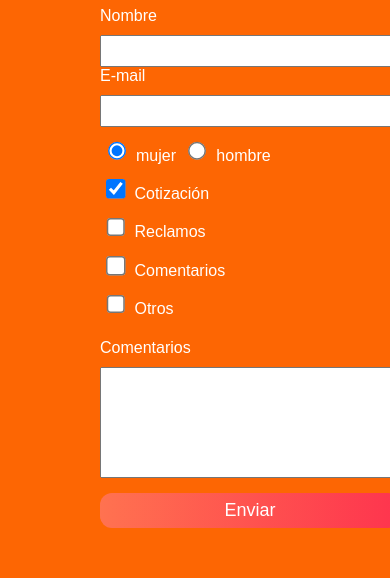
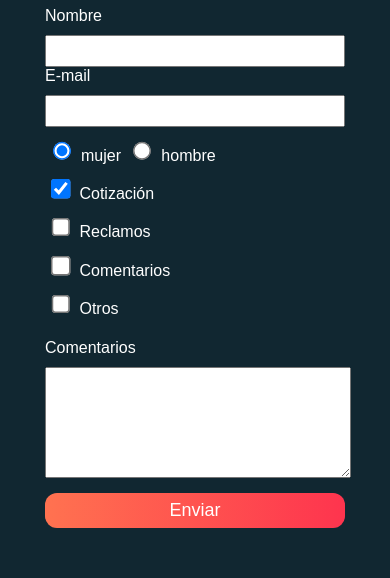
Before and after one commit to jhonrt/camioneta, a plain HTML site: page index.html in a window 390 px wide. Shown: the part 3800-4378 px from the top of the page. Drawn offline with nearby package versions, Linux system fonts and the light colour scheme; some packages are replaced by stand-ins of ours; a script that the page names is missing; files whose address does not match are found by name; a web font is replaced by a local one.

Commit message:
cambio padding movil

```diff
--- a/css/style.css
+++ b/css/style.css
@@ -222,7 +222,7 @@ input:focus, textarea:focus {
 }
 
 .footer {
-  background: #fd6603;
+  background: #112731;
   padding: 50px 0px;
 }
 
@@ -252,7 +252,7 @@ input:focus, textarea:focus {
 .footer .contenedor {
   display: flex;
   justify-content: space-between;
-  padding: 0 100px;
+  padding: 0 70px;
 }
 
 
@@ -358,6 +358,10 @@ input:focus, textarea:focus {
     margin: 0 auto;
     width: 300px;
   }
+  .footer .contenedor {
+
+  padding: 0;
+}
 
   .intereses label {
     display: block;
@@ -511,6 +515,9 @@ input:focus, textarea:focus {
   }
   /* footer */
 
+
+
+
 }
 
 
```
